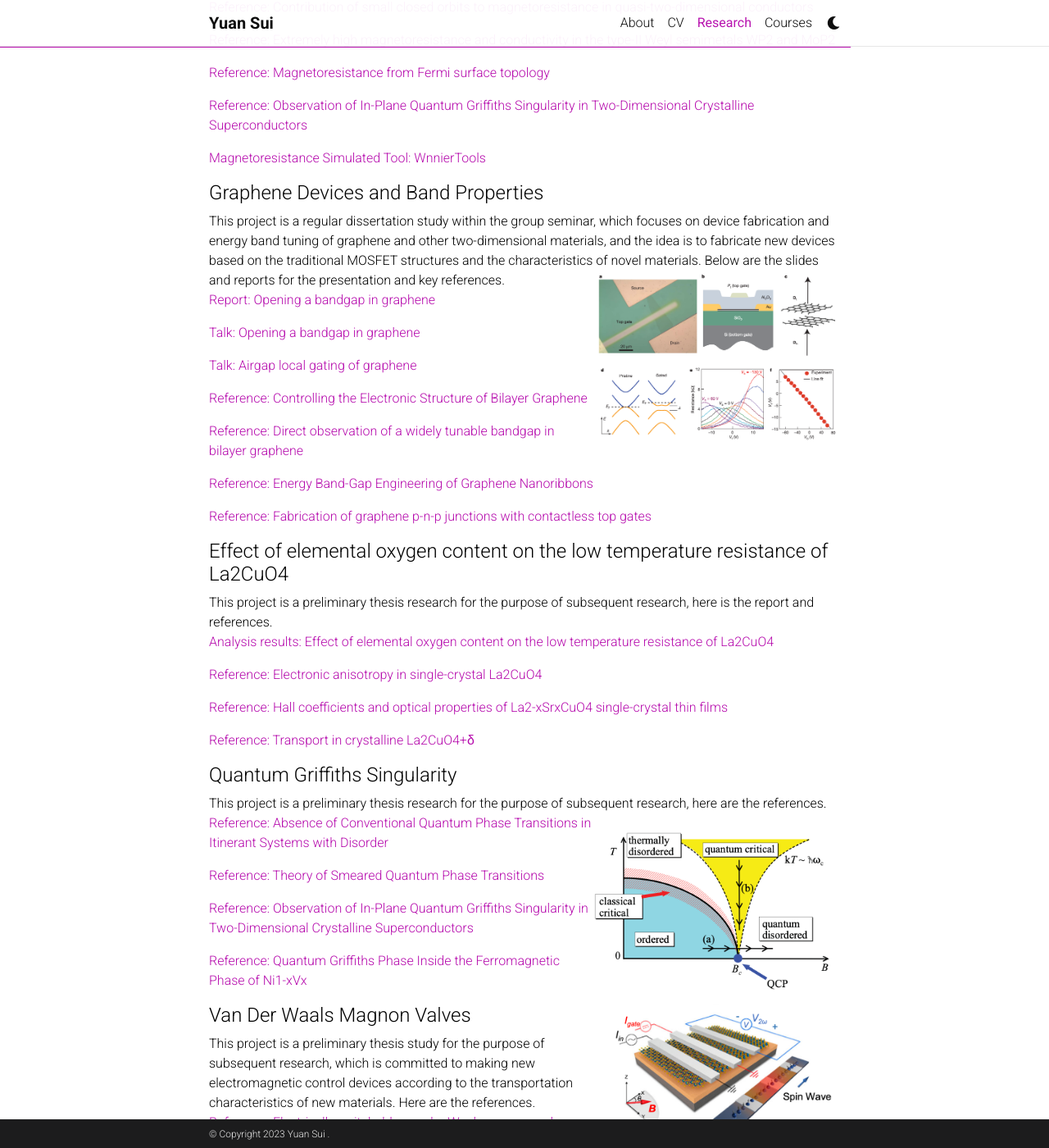
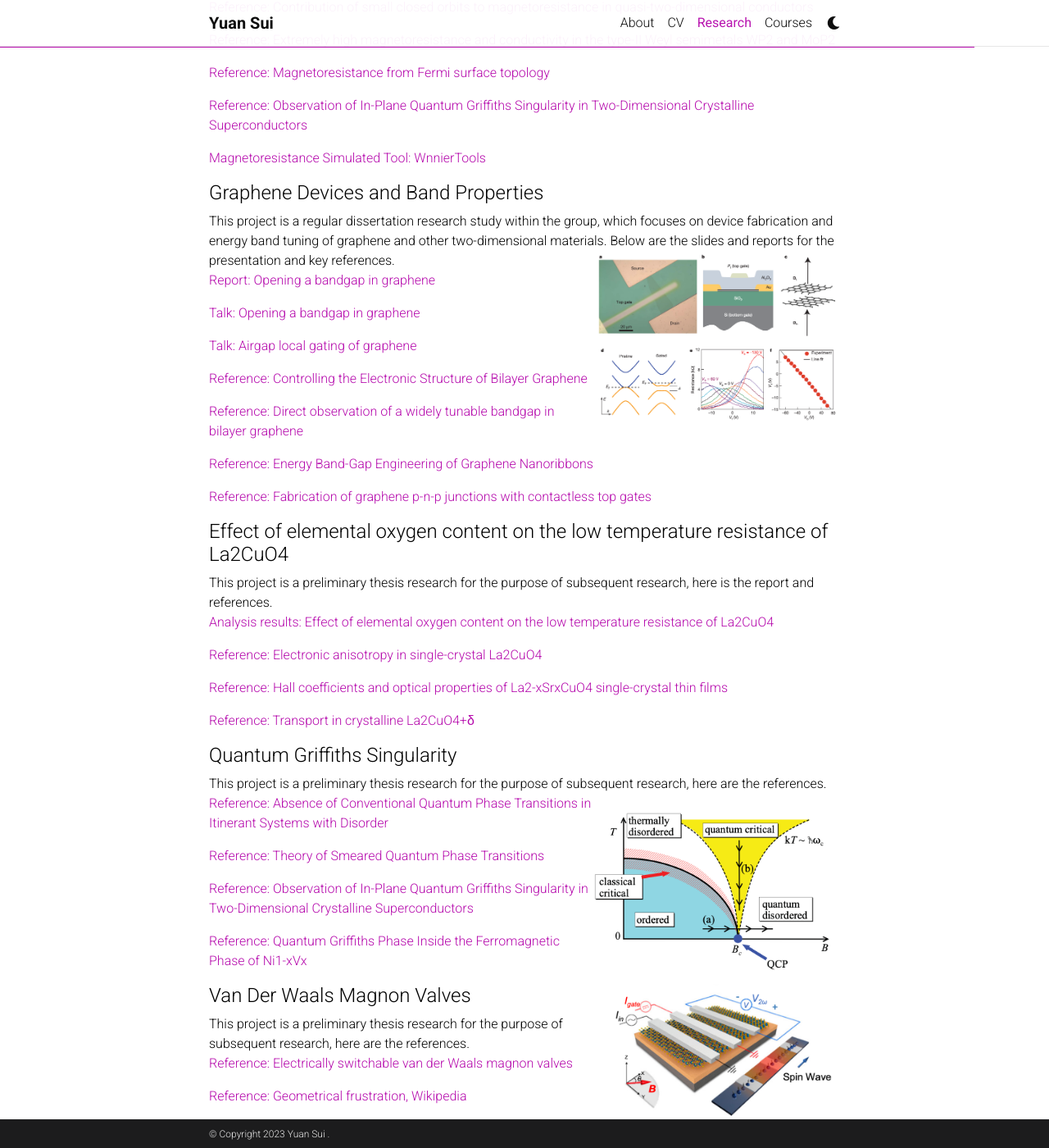
Before and after one commit to sufrep/sufrep_web, a Jekyll site: the page built from _pages/teaching.md, in a window 1280 px wide and 1400 px high, scrolled down 459 px. Shown: the whole window at 82% size. Built offline with Jekyll 4.4.1, drawn with Linux system fonts in a browser that asks for light colours; comment, search, counter and statistics services are not loaded; a style sheet for code colours, icons or effects is not loaded.

Commit message:
Update research.html

```diff
--- a/_layouts/research.html
+++ b/_layouts/research.html
@@ -21,7 +21,7 @@ layout: default
             <p><a href="/research/cvs166/WannierTools Documentation.pdf">Magnetoresistance Simulated Tool: WnnierTools</a></p>
 
             <h4>Graphene Devices and Band Properties</h4>
-            This project is a regular dissertation study within the group seminar, which focuses on device fabrication and energy band tuning of graphene and other two-dimensional materials, and the idea is to fabricate new devices based on the traditional MOSFET structures and the characteristics of novel materials. Below are the slides and reports for the presentation and key references.
+            This project is a regular dissertation research study within the group, which focuses on device fabrication and energy band tuning of graphene and other two-dimensional materials. Below are the slides and reports for the presentation and key references.
             <img src="/assets/img/graphene.jpg" width="300" alt="graphene">
             <p><a href="/research/Graphene devices and properties/Opening a bandgap in graphene/bandgap.pdf">Report: Opening a bandgap in graphene</a></p>
             <p><a href="/research/Graphene devices and properties/Opening a bandgap in graphene/Opening a bandgap in graphene.pdf">Talk: Opening a bandgap in graphene</a></p>
@@ -48,7 +48,7 @@ layout: default
 
             <img src="/assets/img/magnon.jpg" width="300" alt="magnon">
             <h4>Van Der Waals Magnon Valves</h4>
-            This project is a preliminary thesis study for the purpose of subsequent research, which is committed to making new electromagnetic control devices according to the transportation characteristics of new materials. Here are the references.
+            This project is a preliminary thesis research for the purpose of subsequent research, here are the references.
             <p><a href="/research/van der Waals magnon valves/Electrically switchable van der Waals magnon valves.pdf">Reference: Electrically switchable van der Waals magnon valves</a></p>
             <p><a href="/research/van der Waals magnon valves/Geometrical frustration, Wikipedia.pdf">Reference: Geometrical frustration, Wikipedia</a></p>
 
```
